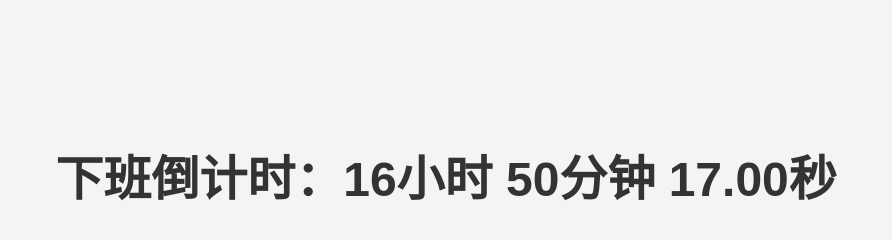
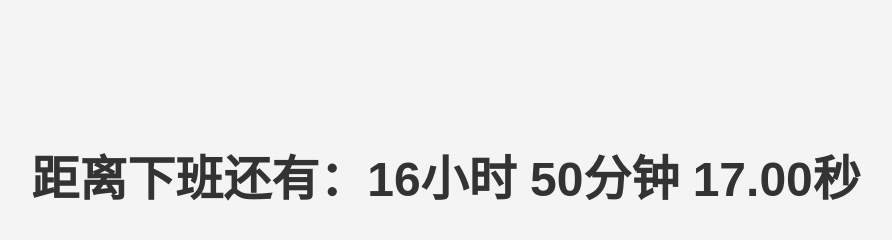
Before and after one commit to MisterAC/alarm, a plain HTML site: page index.html in a window 1280 px wide. Shown: the whole page, without its empty margins (194-1086 px from the left). Drawn offline with Linux system fonts and the light colour scheme.

Commit message:
Update index.html

```diff
--- a/index.html
+++ b/index.html
@@ -2,7 +2,7 @@
 <html lang="zh-CN">
 <head>
   <meta charset="UTF-8">
-  <title>倒计时至18:00</title>
+  <title>快乐下班倒计时⭐_⭐</title>
   <style>
     body {
       font-family: Arial, sans-serif;
@@ -51,7 +51,7 @@
       const msStr = String(milliseconds).padStart(3, '0').slice(0, 2); // 取前两位毫秒
 
       document.getElementById("countdown").textContent =
-        `下班倒计时：${hours}小时 ${minutes}分钟 ${seconds}.${msStr}秒`;
+        `距离下班还有：${hours}小时 ${minutes}分钟 ${seconds}.${msStr}秒`;
     }
 
     updateCountdown(); // 初始调用一次
```
